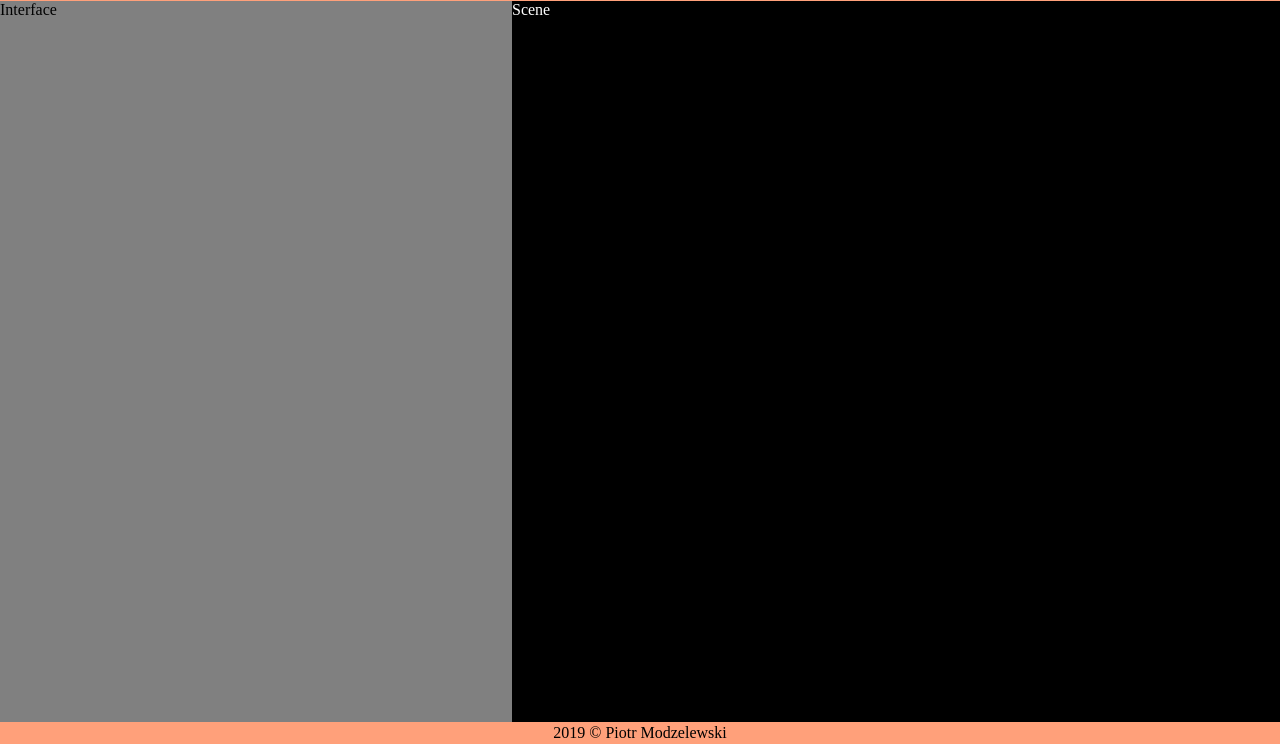
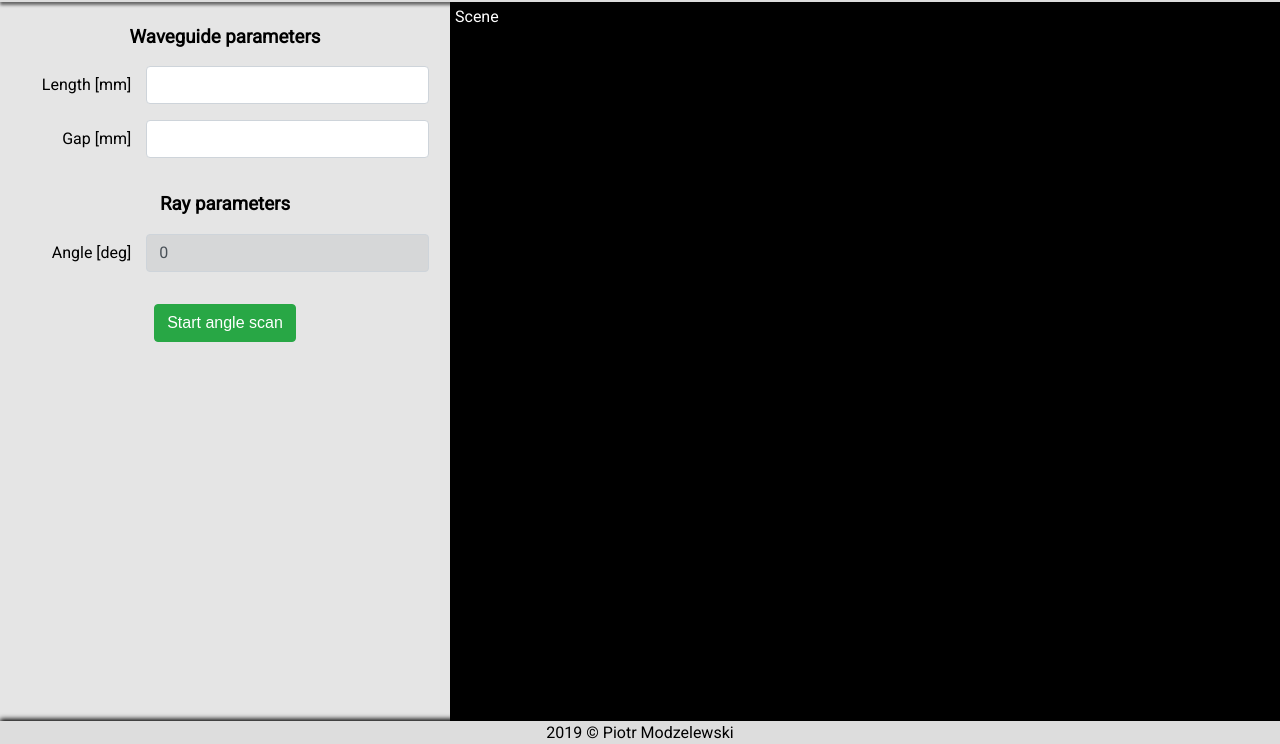
Before and after one commit to piotrmod92/RayTracingViewer, a plain HTML site: page index.html in a window 1280 px wide. Shown: the part 56-800 px from the top of the page. Drawn offline with nearby package versions, Linux system fonts and the light colour scheme; files that its build step writes are made by us from their sources.

Commit message:
Add user interface and adjust layout
 - styled labels, inputs, and button added,
 - layout modified (font, colors, shadows, ...),
 - initial onclick listener for button added.

```diff
--- a/index.html
+++ b/index.html
@@ -9,6 +9,7 @@
         <title>Ray Tracing Viewer</title>
 
         <!-- Styles -->
+        <link href="https://fonts.googleapis.com/css?family=Roboto&display=swap" rel="stylesheet">
         <link href="./dist/main.css" rel="stylesheet">
     </head>
     <body>
@@ -17,7 +18,23 @@
         </header>
         <section class="content">
             <article class="interface">
-                Interface
+                <h3>Waveguide parameters</h3>
+                <div class="form-group">
+                    <label for="length" class="form-label">Length [mm]</label>
+                    <input type="text" class="form-control" id="length">
+                </div>
+                <div class="form-group">
+                    <label for="gap" class="form-label">Gap [mm]</label>
+                    <input type="text" class="form-control" id="gap">
+                </div>
+                <h3>Ray parameters</h3>
+                <div class="form-group">
+                    <label for="angle" class="form-label">Angle [deg]</label>
+                    <input type="text" class="form-control" id="angle" value="0" readonly>
+                </div>
+                <div class="btn-wrapper">
+                    <button class="angle-scan angle-scan--start btn btn-success">Start angle scan</button>
+                </div>
             </article>
             <article class="scene">
                 Scene
--- /dev/null
+++ b/src/_elements.scss
@@ -0,0 +1,73 @@
+/* Bootstrap-like styling of common elements */
+
+.form-group {
+    display: flex;
+    flex-wrap: wrap;
+    margin-bottom: 1rem;
+    margin-right: 1rem;
+}
+
+.form-label {
+    -webkit-box-flex: 0;
+    flex: 0 0 calc(100% / 3);
+    line-height: 1.5;
+    max-width: calc(100% / 3);
+    min-height: 1px;
+    padding: calc(.375rem + 1px) 15px;
+    position: relative;
+    text-align: right;
+    width: 100%;
+}
+
+.form-control {
+    -webkit-box-flex: 0;
+    border: 1px solid #ced4da;
+    border-radius: .25rem;
+    color: #495057;
+    display: block;
+    flex: 0 0 calc(100% * 2 / 3);
+    font-family: inherit;
+    font-size: 1rem;
+    max-width: calc(100% * 2 / 3);
+    padding: .375rem .75rem;
+    position: relative;
+    transition: border-color .15s ease-in-out, box-shadow .15s ease-in-out;
+
+    &[readonly] {
+        background-color: #d6d7d8;
+        cursor: not-allowed;
+        opacity: 1;
+    }
+}
+
+.btn-wrapper {
+    margin: 1rem auto;
+}
+
+.btn {
+    cursor: pointer;
+    display: inline-block;
+    font-weight: 400;
+    text-align: center;
+    white-space: nowrap;
+    vertical-align: middle;
+    user-select: none;
+    border: 1px solid transparent;
+    padding: .375rem .75rem;
+    font-size: 1rem;
+    line-height: 1.5;
+    border-radius: .25rem;
+    transition: color .15s ease-in-out,background-color .15s ease-in-out,border-color .15s ease-in-out,box-shadow .15s ease-in-out;
+
+    &-success {
+        background-color: #28a745;
+        border-color: #28a745;
+        color: #fff;
+
+        &:hover {
+            background-color: #218838;
+            border-color: #1e7e34;
+            color: #fff;
+        }
+    }
+}
--- a/src/main.js
+++ b/src/main.js
@@ -1,3 +1,28 @@
-(function() {
-    console.log('ready');
-})()
+(() => {
+    // Variables definition
+    let angle = 0;
+
+    // Functions definitions
+    const addScanButtonOnclick = () => {
+        const $button = document.getElementsByClassName('angle-scan')[0];
+        $button.addEventListener('click', () => {
+            if ($button.classList.contains('angle-scan--start')) {
+                $button.classList.remove('angle-scan--start');
+                $button.classList.add('angle-scan--pause');
+                $button.innerHTML = 'Pause angle scan';
+            } else if ($button.classList.contains('angle-scan--pause')) {
+                $button.classList.remove('angle-scan--pause');
+                $button.classList.add('angle-scan--resume');
+                $button.innerHTML = 'Resume angle scan';
+            } else if ($button.classList.contains('angle-scan--resume')) {
+                $button.classList.remove('angle-scan--resume');
+                $button.classList.add('angle-scan--pause');
+                $button.innerHTML = 'Pause angle scan';
+            }
+        });
+    }
+
+    // Run application
+    addScanButtonOnclick();
+
+})();
--- a/src/main.scss
+++ b/src/main.scss
@@ -1,4 +1,13 @@
+@import 'elements';
+
+/* Always inherit box-sizing from html element */
+*, *:before, *:after {
+    box-sizing: inherit;
+}
+
 html, body {
+    box-sizing: border-box;
+    font-family: 'Roboto', sans-serif;
     height: 100%;
     margin: 0;
     padding: 0;
@@ -11,7 +20,8 @@ body {
 }
 
 header {
-    background-color: lightsalmon;
+    background-color: #ddd;
+    box-shadow: 0px 3px 3px black;
     padding: 10px 0;
     text-align: center;
     text-transform: uppercase;
@@ -19,6 +29,12 @@ header {
     h1 {
         margin-block-start: 0;
         margin-block-end: 0;
+    }
+}
+
+article {
+    h3 {
+        text-align: center;
     }
 }
 
@@ -30,13 +46,16 @@ header {
 }
 
 .interface {
-    background-color: gray;
+    background-color: rgba(204, 204, 204, 0.5);
     display: flex;
     flex: 1;
     flex-basis: 100%;
     flex-direction: column;
+    padding: 5px;
     @media screen and (min-width: 768px) {
-        flex-basis: 40%;
+        flex-basis: auto;
+        min-width: 450px;
+        max-width: 450px;
     }
 }
 
@@ -47,13 +66,15 @@ header {
     flex: 1;
     flex-basis: 100%;
     flex-direction: column;
+    padding: 5px;
     @media screen and (min-width: 768px) {
-        flex-basis: 60%;
+        flex-basis: auto;
     }
 }
 
 footer {
-    background-color: lightsalmon;
+    background-color: #ddd;
+    box-shadow: 0 -2px 5px black;
     padding: 2px 0;
     text-align: center;
 }
```
